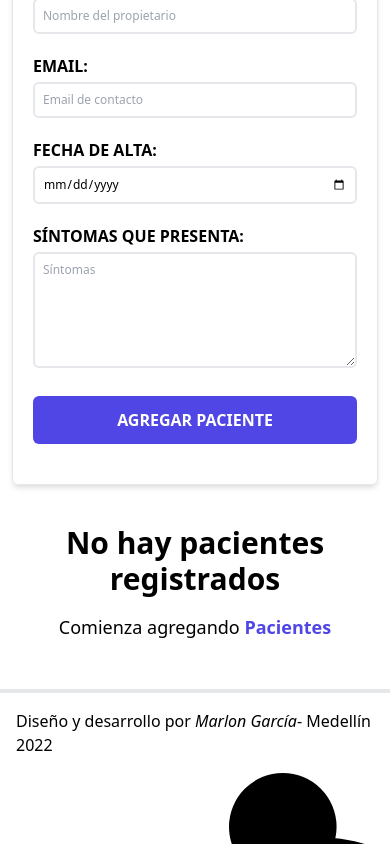
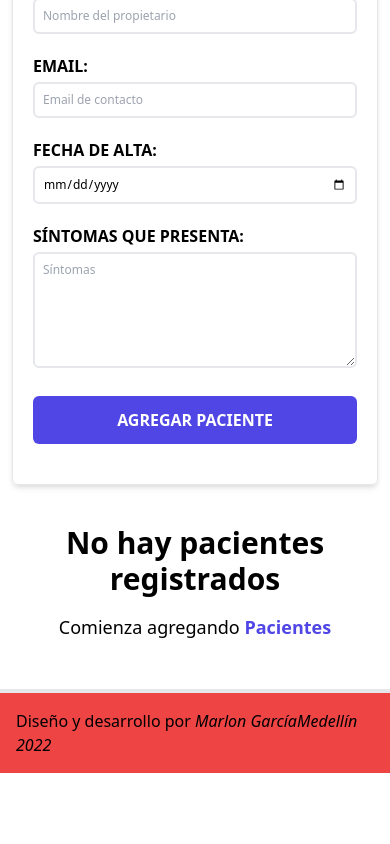
Before and after one commit to clasesucatmarlon/citas-reactJS, a React (Vite) app: page / in a window 390 px wide. Shown: the part 543-1387 px from the top of the page. After the commit the page ends 1328 px from the top, so only its background shows below. Built offline with nearby package versions, Linux system fonts and the light colour scheme.

Commit message:
Arreglado responsive test 1

```diff
--- a/src/components/footer/Footer.jsx
+++ b/src/components/footer/Footer.jsx
@@ -4,13 +4,13 @@ import { faLinkedinIn, faGithubAlt, faTwitter } from '@fortawesome/free-brands-s
 
 const Footer = () => {
     return (
-        <div className='p-4 mt-12 border-t-4 border-gray-200'>
-            <div className='flex flex-col items-center' >
+        <div className='p-4 mt-12 border-t-4 border-gray-200 bg-red-500 md:w-full '>
+            <div className='flex flex-col items-center ' >
                 <h3>Diseño y desarrollo por {''}
-                    <span className='italic'>Marlon García</span>{''}
-                    - Medellín 2022
+                    <span className='italic'>Marlon García</span>
+                    <span className='italic'>Medellín 2022</span>
                 </h3>
-                <div className="flex justify-between w-2/12 p-4 ">
+                {/* <div className="flex justify-between w-2/12 p-4 items-center">
                     <a
                         href="https://clasesucatmarlon.github.io/portafolioMG/"
                         className="hover:text-indigo-700"
@@ -39,7 +39,7 @@ const Footer = () => {
                     >
                         <FontAwesomeIcon className='px-4 text-2xl' icon={faTwitter} />
                     </a>
-                </div>
+                </div> */}
             </div>
         </div>
 
```
